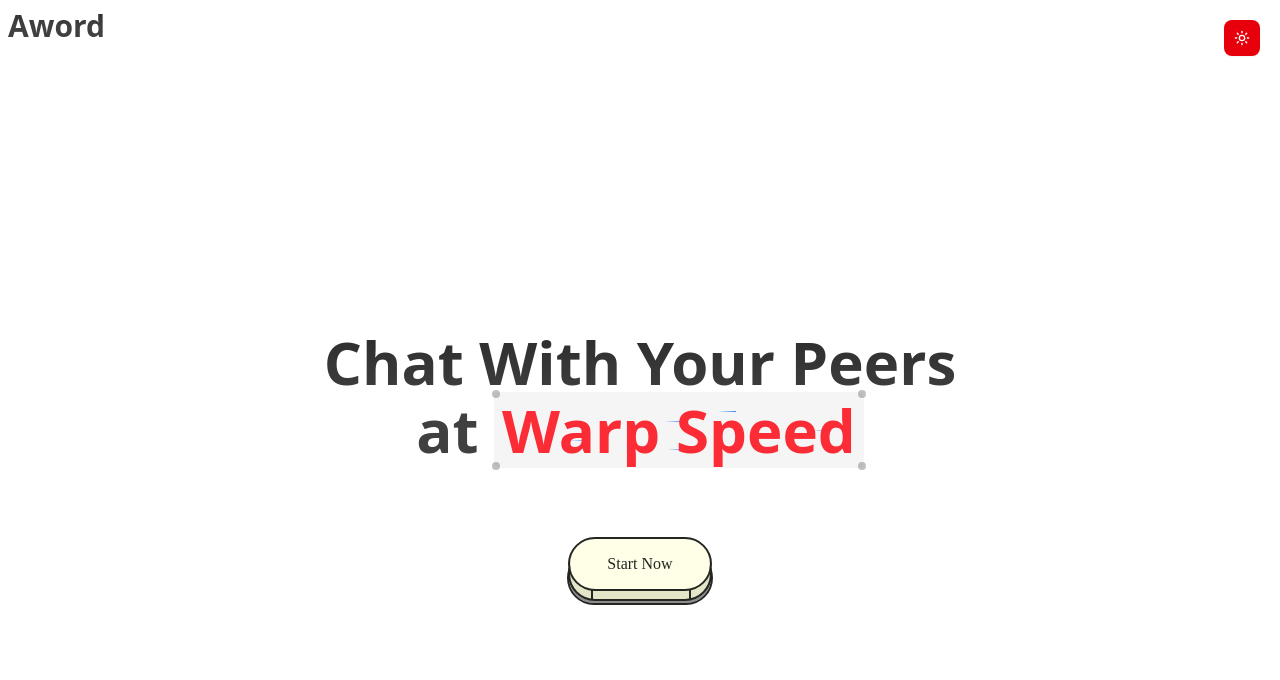
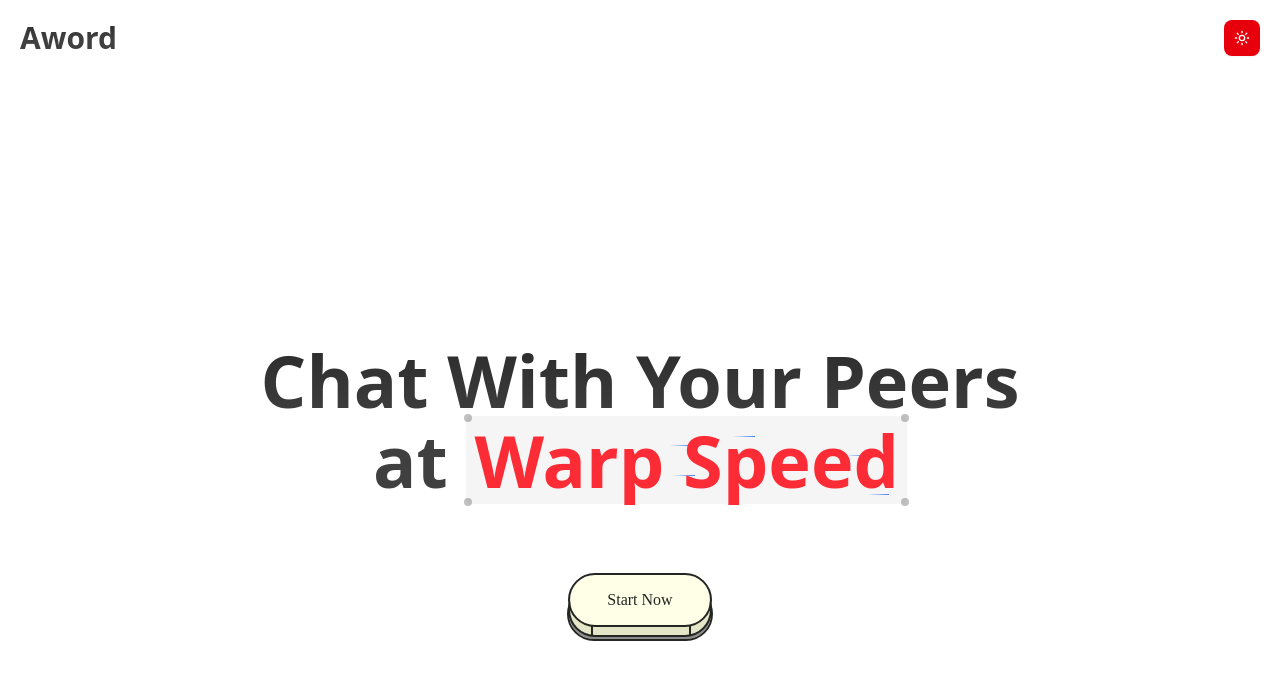
Before and after one commit to HarshMN2345/Aword, a Next.js app in the folder frontend/: page / in a window 1280 px wide. Shown: the top 680 px of the page. Built offline with nearby package versions, Linux system fonts and the light colour scheme.

Commit message:
resized font

```diff
--- a/frontend/src/app/page.tsx
+++ b/frontend/src/app/page.tsx
@@ -9,12 +9,12 @@ export default function Home() {
   return (
     <div className="overflow-hidden w-screen h-screen dark:text-white">
       <div>
-        <h1 className="p-2 bg-clip-text text-3xl font-bold text-transparent bg-gradient-to-b from-neutral-800 via-neutral-700 to-neutral-700 dark:from-neutral-800 dark:via-white dark:to-white">
+        <h1 className="top-0 left-0 m-4 p-1 bg-clip-text text-3xl font-bold text-transparent bg-gradient-to-b from-neutral-800 via-neutral-700 to-neutral-700 dark:from-neutral-800 dark:via-white dark:to-white">
           Aword
         </h1>
       </div>
       <div className="flex flex-col justify-center items-center h-screen">
-        <h1 className="text-4xl md:text-4xl lg:text-6xl font-semibold max-w-7xl mx-auto text-center mt-6 relative z-20 py-6 bg-clip-text text-transparent bg-gradient-to-b from-neutral-800 via-neutral-700 to-neutral-700 dark:from-neutral-800 dark:via-white dark:to-white">
+        <h1 className="text-4xl md:text-4xl lg:text-7xl font-semibold max-w-7xl mx-auto text-center mt-6 relative z-20 py-6 bg-clip-text text-transparent bg-gradient-to-b from-neutral-800 via-neutral-700 to-neutral-700 dark:from-neutral-800 dark:via-white dark:to-white">
           Chat With Your Peers <br /> at{" "}
           <Cover>
             <span className="dark:text-amber-300 text-red-500">Warp Speed</span>
```
